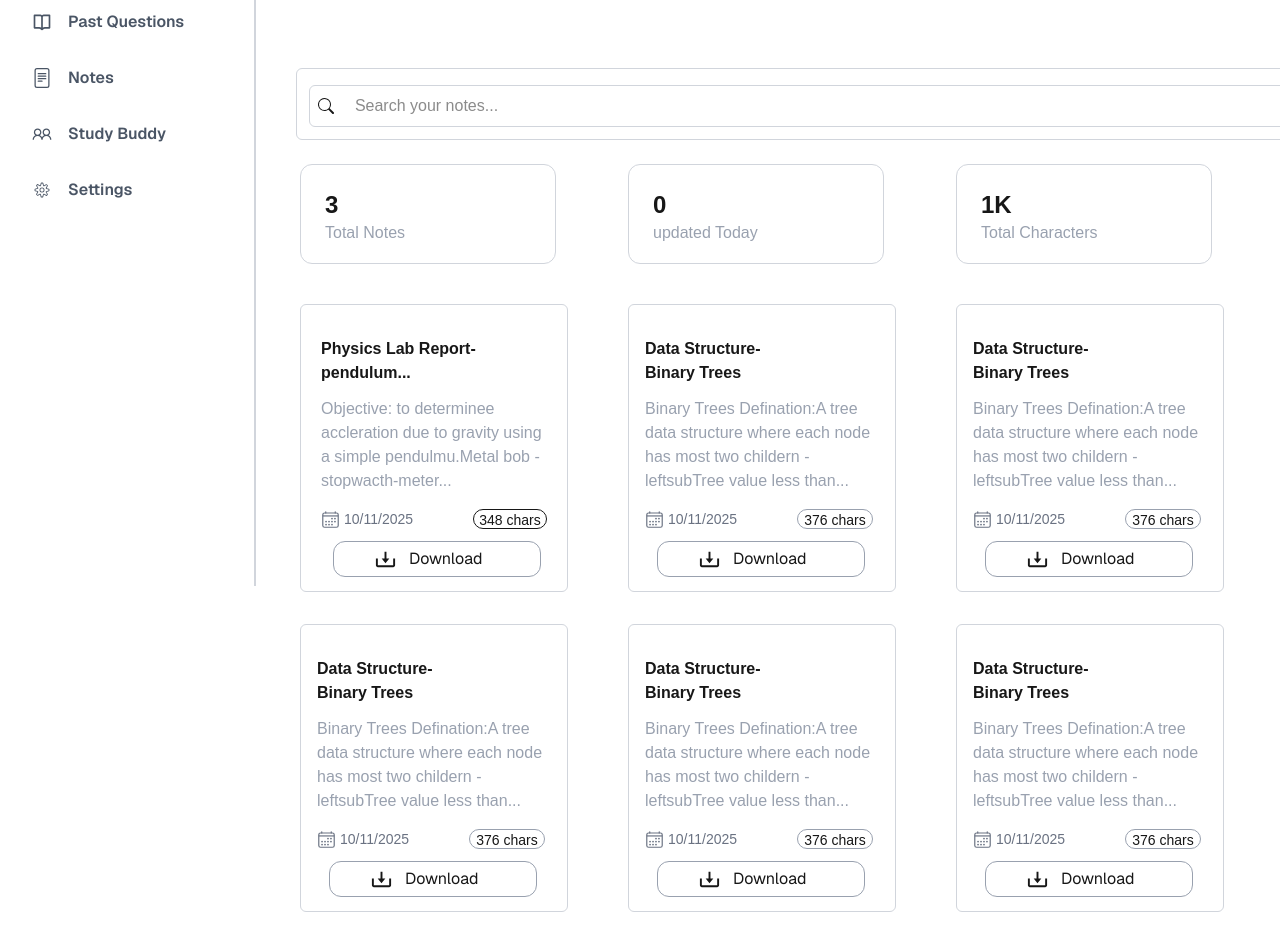
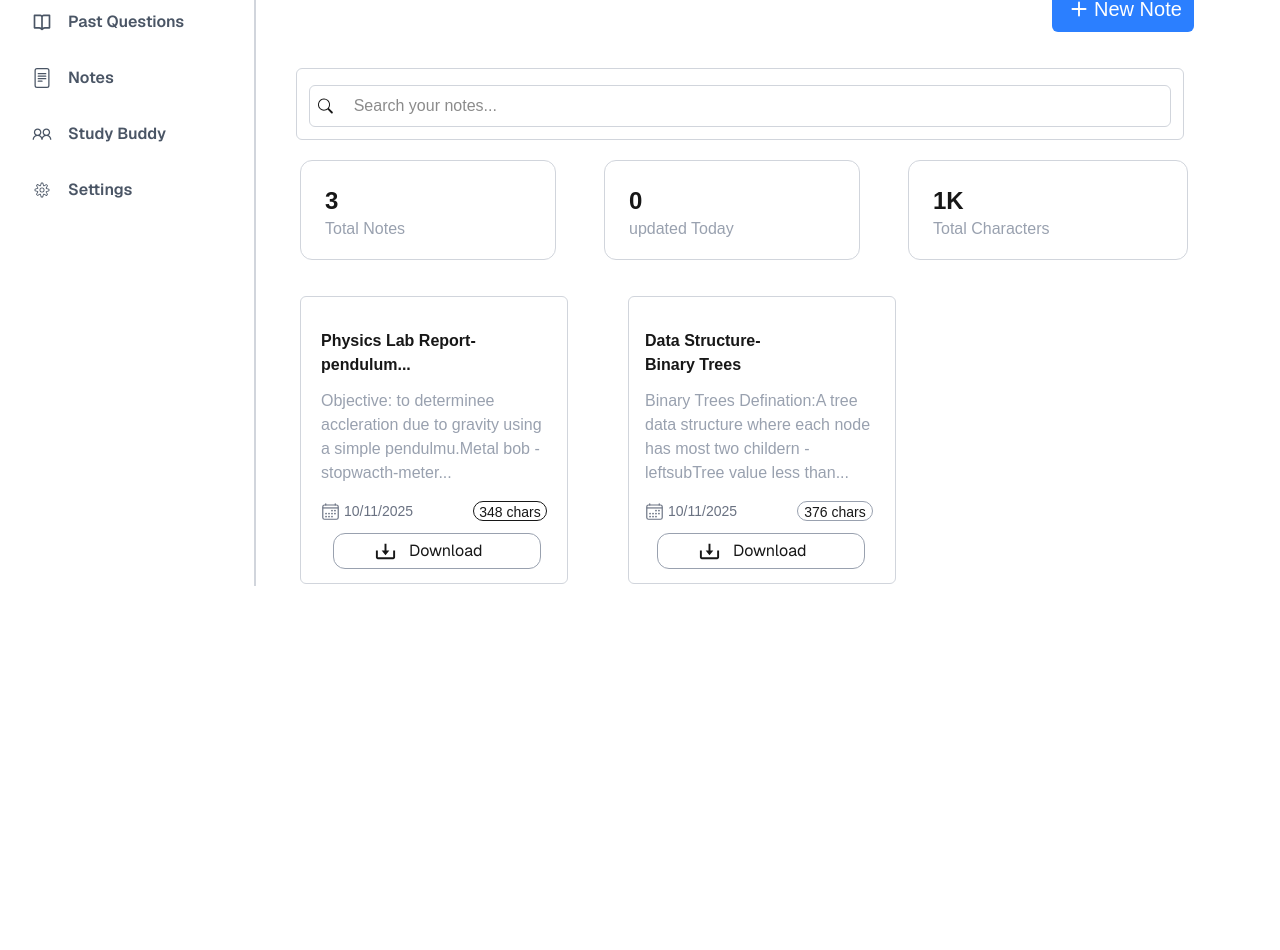
Before and after one commit to Lanslot47/OctaLearn, a Next.js app: page /Note in a window 1280 px wide. Shown: the part 214-1164 px from the top of the page. After the commit the page ends 874 px from the top, so only its background shows below. Built offline with nearby package versions, Linux system fonts and the light colour scheme.

Commit message:
changes have being made

```diff
--- a/app/(admin-dashboard)/Note/Hero.tsx
+++ b/app/(admin-dashboard)/Note/Hero.tsx
@@ -16,7 +16,7 @@ const Hero = () => {
   const [clicked, setClicked] = useState(false);
   return (
     <div>
-      <div className="p-4   ">
+      <div className="p-4  w-80vw  ">
         <h1 className="text-2xl font-semibold flex items-center  gap-2 mb-2 ">
           <FiFileText size={30} className="text-blue-500" />
           MyNotes
@@ -26,14 +26,14 @@ const Hero = () => {
       <div className="flex mb-8">
         <button
           onClick={() => setClicked((prev) => !prev)}
-          className=" py-2 px-3 m  bg-blue-500 flex items-center ml-273 text-xl rounded-md text-white ">
+          className=" py-2 px-3   bg-blue-500 flex items-center ml-193 text-xl rounded-md text-white ">
           <BsPlus size={30} color="white" />
           New Note
         </button>
       </div>
       {clicked && (
         <div className="fixed inset-0 bg-black/60   z-50">
-          <div className="w-149 mx-4 my-16 p-4 h-110 bg-gray-400 rounded-xl ml-87   shadow shadow-md-gray-500">
+          <div className="w-149 mx-4 my-16 p-4 h-110 bg-white rounded-xl ml-87   shadow shadow-md-gray-500">
             <nav>
               <h1 className="font-semibold mb-2 ml-3">Create New Note</h1>
               <p className="text-sm mb-2 text-gray-500 ml-3">
@@ -56,7 +56,7 @@ const Hero = () => {
                 </span>
               </button>
               <button
-                className="hover hover:text-blue-500 -ml-155 cursor-pointer"
+                className="hover hover:text-blue-500  cursor-pointer"
                 onClick={() => setClicked(false)}>
                 cancel
               </button>
@@ -66,7 +66,7 @@ const Hero = () => {
       )}
       <div />
       <div className="p-1 ml-3">
-        <div className="  border border-gray-300 w-320   h-18 rounded-md ">
+        <div className="  border border-gray-300 w-222  h-18 rounded-md ">
           <div className="p-4 px-3 ">
             <div className="flex items-center border border-gray-300 rounded-md  gap-3">
               <BsSearch className="ml-2 " />
@@ -80,7 +80,7 @@ const Hero = () => {
         </div>
       </div>
       <div>
-        <section className="flex p-5  gap-18">
+        <section className="flex p-4 gap-12 ml-1">
           <div className="  h-25 w-64 p-2 rounded-xl border  border-gray-300">
             <div className="p-4">
               {" "}
@@ -95,7 +95,7 @@ const Hero = () => {
               <p className="text-gray-400">updated Today</p>
             </div>
           </div>
-          <div className="  h-25 w-64 p-2 rounded-xl border border-gray-300">
+          <div className="  h-25 w-70 p-2 rounded-xl border border-gray-300">
             <div className="p-4">
               <h1 className="text-2xl  font-semibold"> 1K </h1>
               <p className="text-gray-400">Total Characters</p>
@@ -167,130 +167,11 @@ const Hero = () => {
                 </div>
               </div>
             </div>
-            <div className="border border-gray-300 h-72 w-67 rounded-md">
-              <div className="p-4 py-8">
-                <h1 className="font-semibold mb-3">
-                  {" "}
-                  Data Structure- <br /> Binary Trees
-                </h1>
-
-                <p className="text-gray-400 mb-4">
-                  Binary Trees Defination:A tree data structure where each node
-                  has most two childern - leftsubTree value less than...{" "}
-                </p>
-                <div className="flex items-center mb-3">
-                  <h1 className="flex items-center gap-1 text-gray-500 text-sm  ">
-                    <IoCalendarOutline size={19} />
-                    10/11/2025
-                  </h1>
-                  <button className="w-19 h-5 rounded-xl  border border-gray-400 text-sm ml-15 ">
-                    376 chars
-                  </button>
-                </div>
-                <div>
-                  <div className="flex ">
-                    <button className="w-52 ml-3 h-9 font-sans rounded-xl flex  hover:bg-gray-400  items-center gap-3 text-center  border  border-gray-400 ">
-                      <BiDownload size={23} className="ml-10" />
-                      Download
-                    </button>
-                  </div>
-                </div>
-              </div>
-            </div>
-            <div className="border border-gray-300 h-72 w-67 rounded-md">
-              <div className="p-4 py-8">
-                <h1 className="font-semibold mb-3">
-                  {" "}
-                  Data Structure- <br /> Binary Trees
-                </h1>
-
-                <p className="text-gray-400 mb-4">
-                  Binary Trees Defination:A tree data structure where each node
-                  has most two childern - leftsubTree value less than...{" "}
-                </p>
-                <div className="flex items-center mb-3">
-                  <h1 className="flex items-center gap-1 text-gray-500 text-sm  ">
-                    <IoCalendarOutline size={19} />
-                    10/11/2025
-                  </h1>
-                  <button className="w-19 h-5 rounded-xl  border border-gray-400 text-sm ml-15 ">
-                    376 chars
-                  </button>
-                </div>
-                <div>
-                  <div className="flex ">
-                    <button className="w-52 ml-3 h-9 font-sans rounded-xl flex  hover:bg-gray-400  items-center gap-3 text-center  border  border-gray-400 ">
-                      <BiDownload size={23} className="ml-10" />
-                      Download
-                    </button>
-                  </div>
-                </div>
-              </div>
-            </div>
-            <div className="border border-gray-300 h-72 w-67 rounded-md">
-              <div className="p-4 py-8">
-                <h1 className="font-semibold mb-3">
-                  {" "}
-                  Data Structure- <br /> Binary Trees
-                </h1>
-
-                <p className="text-gray-400 mb-4">
-                  Binary Trees Defination:A tree data structure where each node
-                  has most two childern - leftsubTree value less than...{" "}
-                </p>
-                <div className="flex items-center mb-3">
-                  <h1 className="flex items-center gap-1 text-gray-500 text-sm  ">
-                    <IoCalendarOutline size={19} />
-                    10/11/2025
-                  </h1>
-                  <button className="w-19 h-5 rounded-xl  border border-gray-400 text-sm ml-15 ">
-                    376 chars
-                  </button>
-                </div>
-                <div>
-                  <div className="flex ">
-                    <button className="w-52 ml-3 h-9 font-sans rounded-xl flex  hover:bg-gray-400  items-center gap-3 text-center  border  border-gray-400 ">
-                      <BiDownload size={23} className="ml-10" />
-                      Download
-                    </button>
-                  </div>
-                </div>
-              </div>
-            </div>
-            <div className="border border-gray-300 h-72 w-67 rounded-md">
-              <div className="p-4 py-8">
-                <h1 className="font-semibold mb-3">
-                  {" "}
-                  Data Structure- <br /> Binary Trees
-                </h1>
-
-                <p className="text-gray-400 mb-4">
-                  Binary Trees Defination:A tree data structure where each node
-                  has most two childern - leftsubTree value less than...{" "}
-                </p>
-                <div className="flex items-center mb-3">
-                  <h1 className="flex items-center gap-1 text-gray-500 text-sm  ">
-                    <IoCalendarOutline size={19} />
-                    10/11/2025
-                  </h1>
-                  <button className="w-19 h-5 rounded-xl  border border-gray-400 text-sm ml-15 ">
-                    376 chars
-                  </button>
-                </div>
-                <div>
-                  <div className="flex ">
-                    <button className="w-52 ml-3 h-9 font-sans rounded-xl flex  hover:bg-gray-400  items-center gap-3 text-center  border  border-gray-400 ">
-                      <BiDownload size={23} className="ml-10" />
-                      Download
-                    </button>
-                  </div>
-                </div>
-              </div>
-            </div>
-          </div>
+             </div>
         </section>
       </div>
     </div>
+
   );
 };
 
--- a/app/(admin-dashboard)/askAi/page.tsx
+++ b/app/(admin-dashboard)/askAi/page.tsx
@@ -2,7 +2,7 @@ import { SendIcon, FileArchiveIcon } from "lucide-react";
 
 const AskAi = () => {
   return (
-    <div className="min-h-screen  flex items-center justify-center p-3 md:p-6">
+    <div className="min-h-screen  flex items-center justify-center p-3 ">
       <div className="flex flex-col items-center w-full max-w-3xl">
         <div className="flex w-full items-center gap-3 shadow-md p-3 md:p-4 rounded-xl border border-gray-100 transition-all duration-300">
           <FileArchiveIcon size={22} className="text-gray-500 shrink-0" />
@@ -18,7 +18,7 @@ const AskAi = () => {
             <SendIcon size={18} className="md:size-5" />
           </button>
         </div>
-        <p className="text-gray-400 text-xs md:text-sm mt-3 text-center max-w-md">
+        <p className="text-gray-400 text-xs md:text-sm mt-3 text-center ">
           Supports images, PDFs, and documents. Press Enter to send.
         </p>
       </div>
--- a/app/(admin-dashboard)/component/Sidebar.tsx
+++ b/app/(admin-dashboard)/component/Sidebar.tsx
@@ -15,7 +15,7 @@ const Sidebar = () => {
   const items = [
     { id: 1, title: "Dashboard", icon: <LayoutDashboard size={20} />, url: "./admin" },
     { id: 2, title: "Ask AI", icon: <BiMessage size={20} />, url: "./askAi" },
-    { id: 3, title: "Past Questions", icon: <BiBookOpen size={20} />, url: "./Note/pastQ" },
+    { id: 3, title: "Past Questions", icon: <BiBookOpen size={20} />, url: "./pastQ" },
     { id: 4, title: "Notes", icon: <BsFileText size={20} />, url: "./Note" },
     { id: 5, title: "Study Buddy", icon: <LiaUserFriendsSolid size={20} />, url: "./studyFriend" },
     { id: 6, title: "Settings", icon: <CiSettings size={20} />, url: "./Settings" },
--- a/app/(admin-dashboard)/layout.tsx
+++ b/app/(admin-dashboard)/layout.tsx
@@ -9,7 +9,7 @@ const geistSans = Geist({
 });
 
 const geistMono = Geist_Mono({
-  variable: "--font-geist-mono",
+  varifcdxszable: "--font-geist-mono",
   subsets: ["latin"],
 });
 
--- a/app/component/Navbar.tsx
+++ b/app/component/Navbar.tsx
@@ -3,7 +3,7 @@ import Link from 'next/link'
 const Navbar = () => {
 
     return (
-        <nav className="flex justify-between px-6 py-6 fixed w-full z-50 top-0 ">
+        <nav className="flex justify-between bg-blue-100 px-6 py-6 fixed w-full z-50 top-0 ">
             <h1 className="text-xl text-blue-400 font-semibold font-sans flex items-center gap-2">
                 <Image src="/Capture.PNG" height={50} width={50} alt='hsh' />
                 <span>OctaLearn</span>
```
Also changed, not shown: app/(admin-dashboard)/Settings/Top.tsx (+61 -39 lines), app/(admin-dashboard)/studyFriend/page.tsx (+4 -4 lines).
